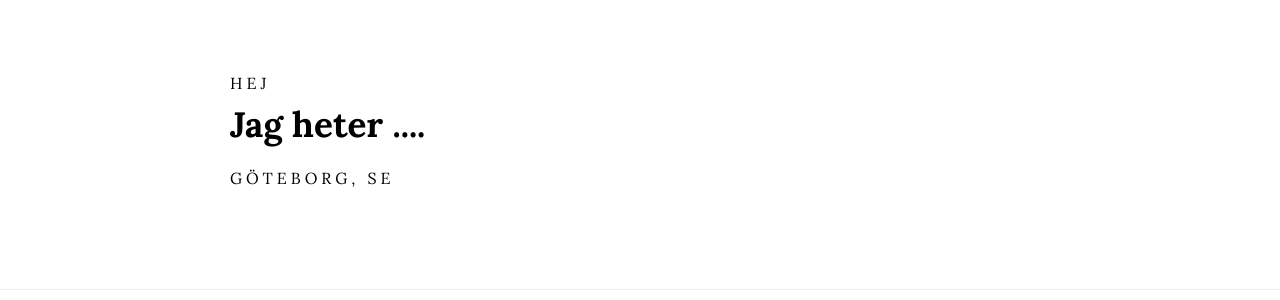
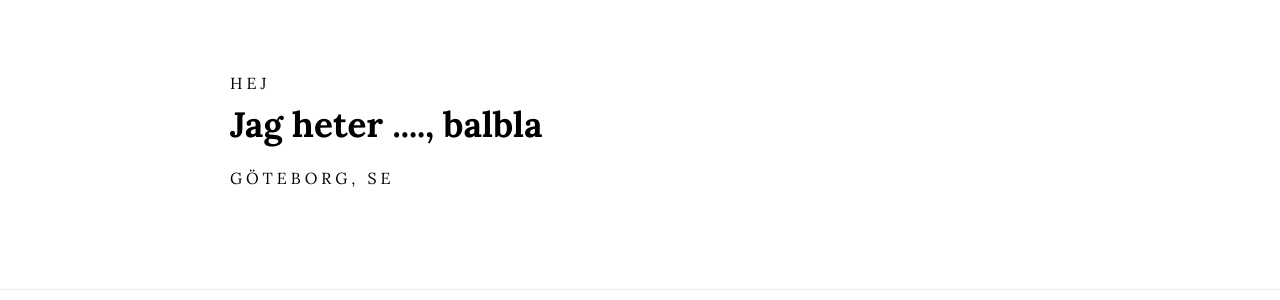
Before and after one commit to adrianoray/adrianoray.gitbub.io, a Jekyll site: the page built from index.html, in a window 1280 px wide. Shown: the part 128-428 px from the top of the page. Built offline with Jekyll 4.4.1, drawn with Linux system fonts in a browser that asks for light colours.

Commit message:
Updated about.yml

```diff
--- a/_data/about.yml
+++ b/_data/about.yml
@@ -1 +1 @@
-Jag heter ....
+Jag heter ...., balbla
```
